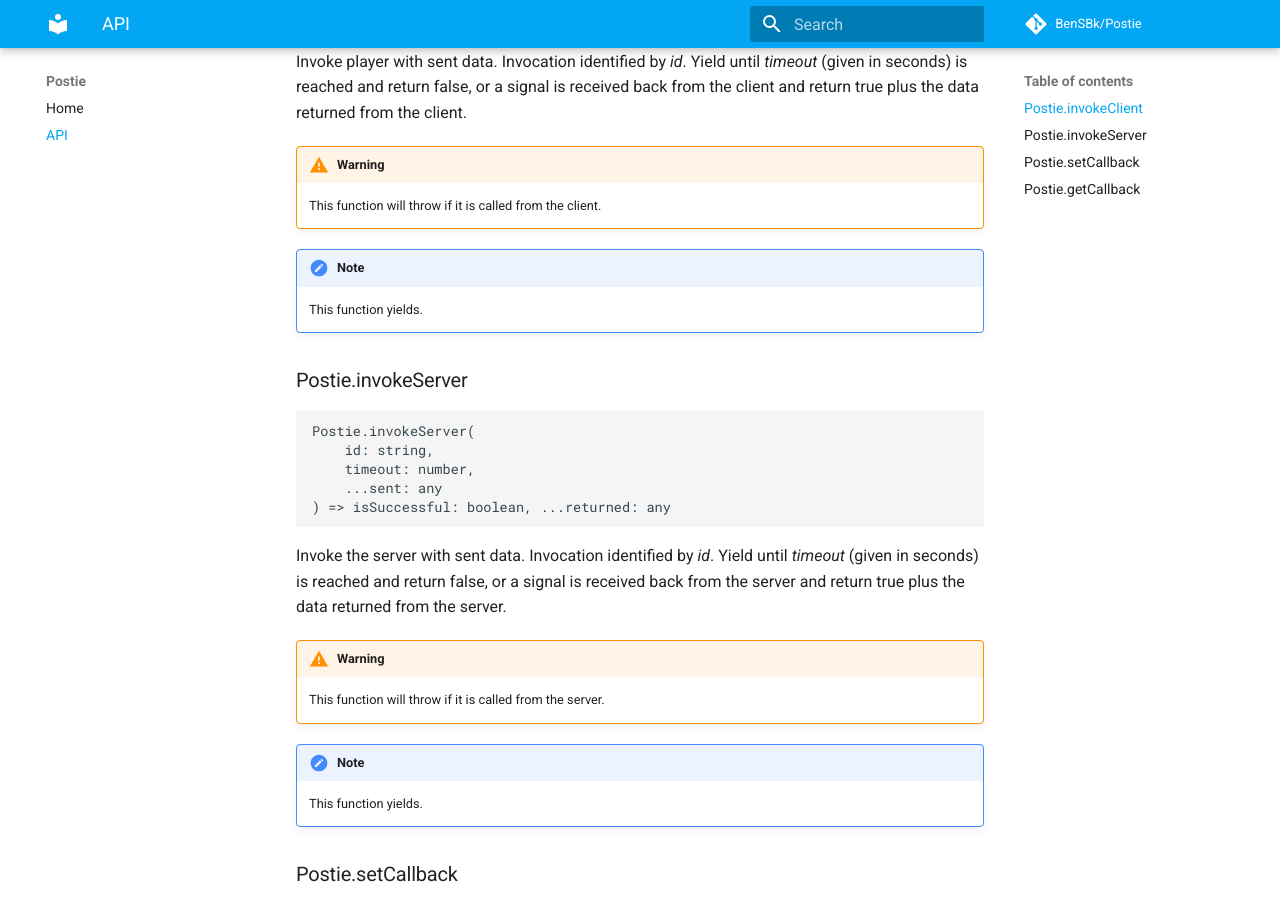
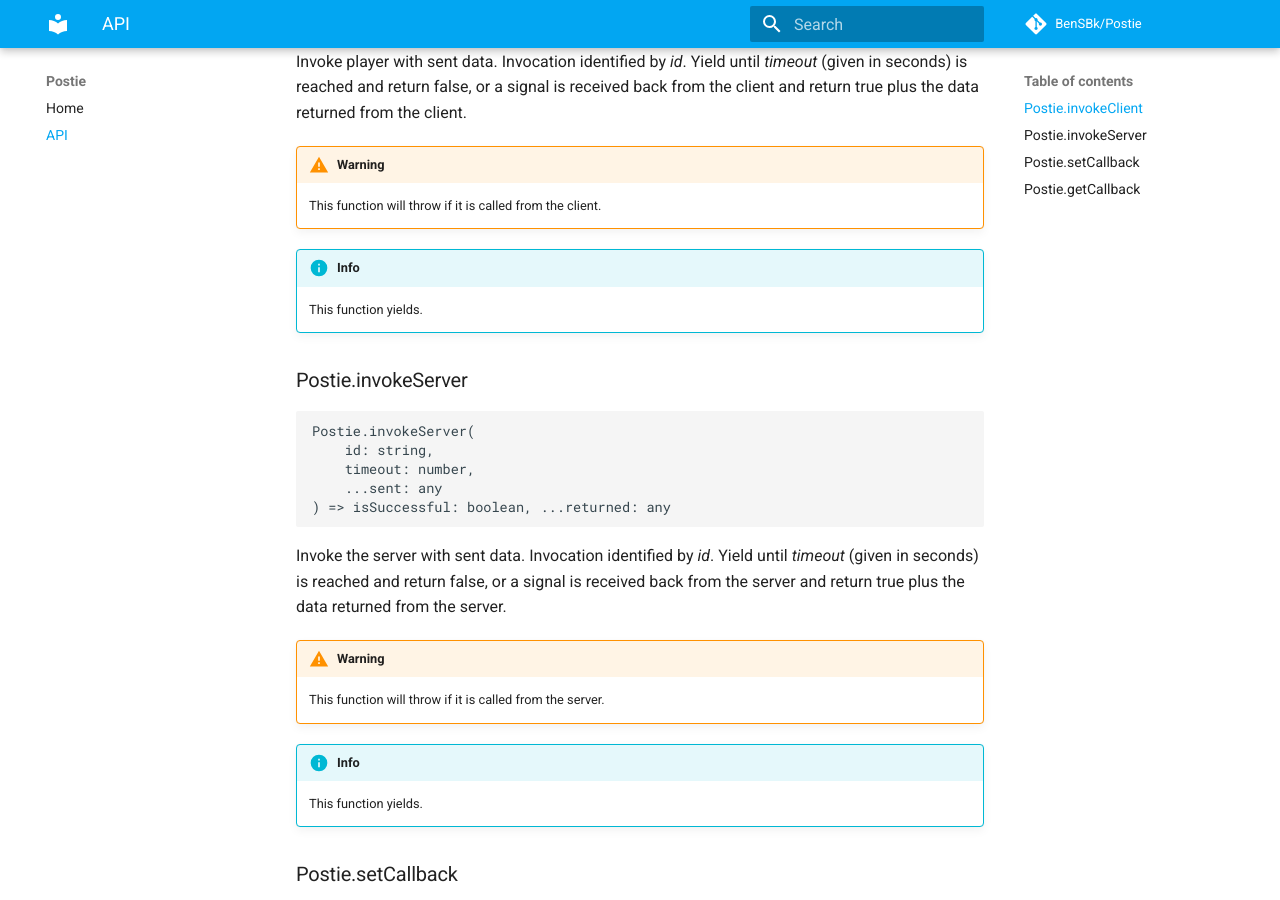
Before and after one commit to sheepish12/Postie, an MkDocs documentation site: the page built from docs/api.md, in a window 1280 px wide and 900 px high, scrolled down 328 px. Built offline with MkDocs 1.6.1 and Material for MkDocs 9.7.7, drawn with Linux system fonts in a browser that asks for light colours; comment, search, counter and statistics services are not loaded.

Commit message:
Update api.md

```diff
--- a/docs/api.md
+++ b/docs/api.md
@@ -13,7 +13,7 @@ Invoke player with sent data. Invocation identified by *id*. Yield until *timeou
 !!! warning
 	This function will throw if it is called from the client.
 
-!!! note
+!!! info
 	This function yields.
 
 ### Postie.invokeServer
@@ -30,7 +30,7 @@ Invoke the server with sent data. Invocation identified by *id*. Yield until *ti
 !!! warning
 	This function will throw if it is called from the server.
 
-!!! note
+!!! info
 	This function yields.
 
 ### Postie.setCallback
```
